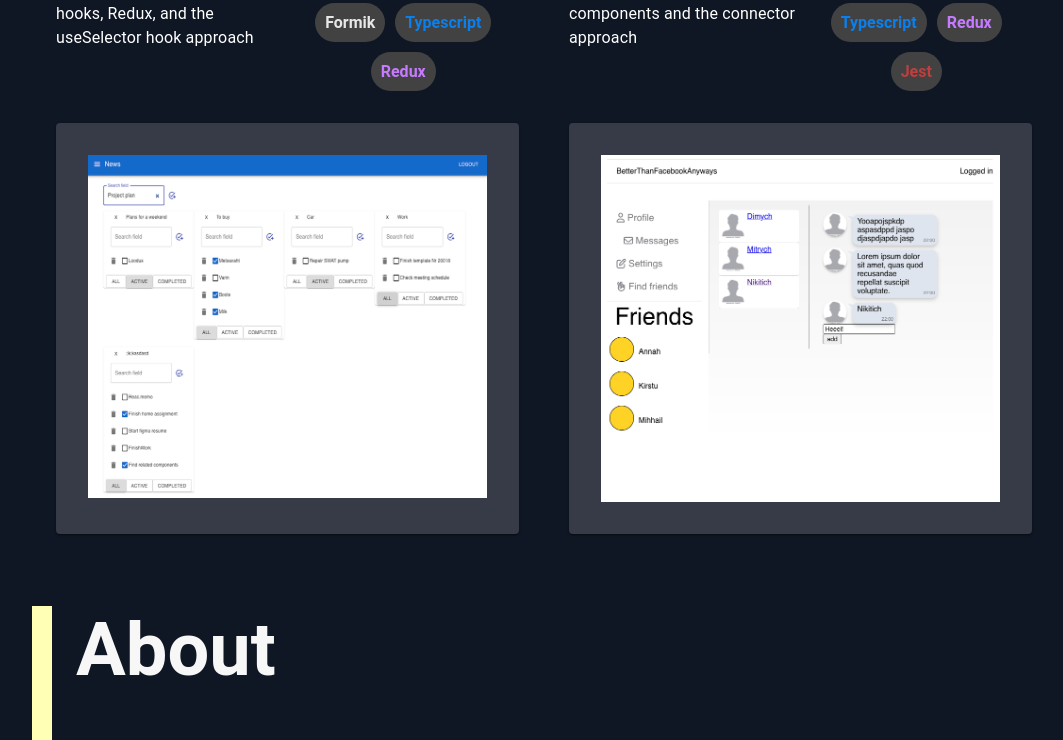
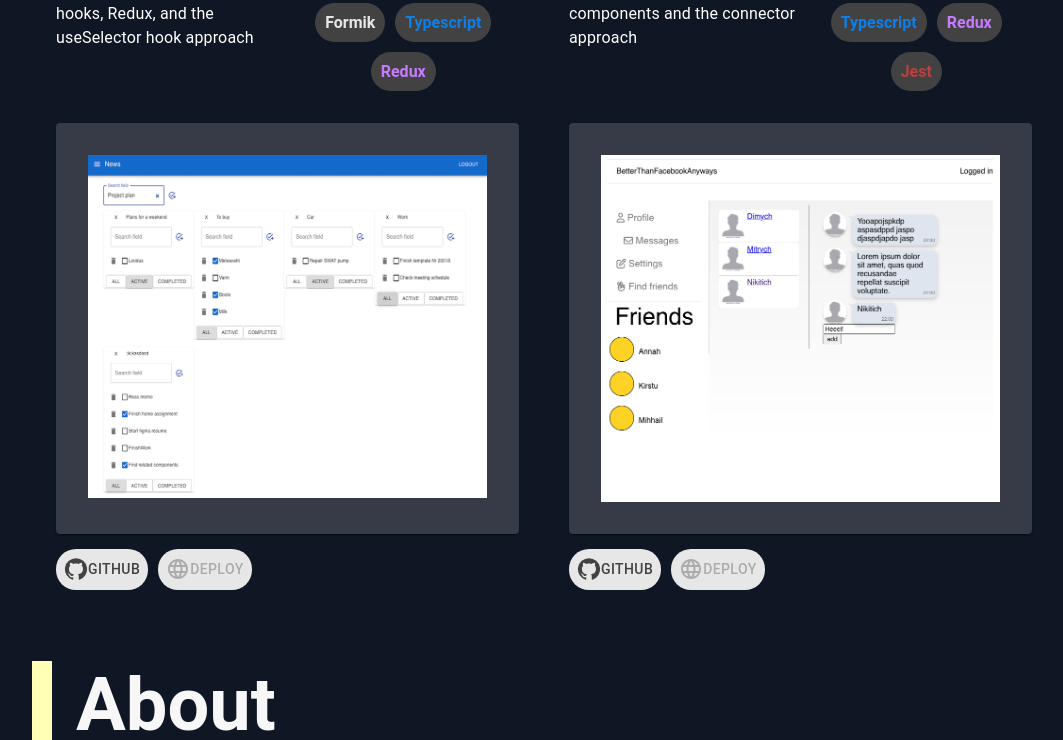
Before and after one commit to beamle/portfolio, a React (Create React App) app: page / in a window 1280 px wide. Shown: the part 890-1630 px from the top of the page, without its empty margins (96-1159 px from the left). Built offline with nearby package versions, Linux system fonts and the light colour scheme.

Commit message:
github + empty deploy

```diff
--- a/public/index.html
+++ b/public/index.html
@@ -13,7 +13,7 @@
     <link rel="apple-touch-icon" href="%PUBLIC_URL%/logo192.png" />
 
     <link rel="manifest" href="%PUBLIC_URL%/manifest.json" />
-    <title>Porfolo</title>
+    <title>Portfolio</title>
   </head>
   <body>
     <noscript></noscript>
--- a/src/components/Portfolio.module.css
+++ b/src/components/Portfolio.module.css
@@ -132,6 +132,22 @@
     margin: 0;
 }
 
+.item__stack__item__gh {
+    /*    background-color: #e7e7e7;*/
+    /*    border-radius: 25px;*/
+    /*    color: #424242;*/
+    /*    padding: 10px;*/
+    /*    margin: 0;*/
+}
+
+.item__stack__item__ghp {
+    /*background-color: #e7e7e7;*/
+    /*border-radius: 25px;*/
+    /*color: #424242;*/
+    /*padding: 10px;*/
+    /*margin: 0;*/
+}
+
 /*.item__picture {*/
 /*    display: flex;*/
 /*    justify-content: center;*/
--- a/src/components/Portfolio.tsx
+++ b/src/components/Portfolio.tsx
@@ -4,6 +4,9 @@ import Container from "@mui/material/Container";
 import Box from "@mui/material/Box";
 import Typography from "@mui/material/Typography";
 import Paper from "@mui/material/Paper";
+import GitHubIcon from '@mui/icons-material/GitHub';
+import LanguageIcon from '@mui/icons-material/Language';
+import {Button} from "@mui/material";
 
 const Portfolio = () => {
     return (
@@ -11,16 +14,26 @@ const Portfolio = () => {
             <Container>
                 <h1> Projects </h1>
             </Container>
-            <Container  sx={{
+            <Container sx={{
                 display: 'flex',
                 gap: '50px',
-                flexDirection: { xs: 'column', md: 'row' },
+                flexDirection: {xs: 'column', md: 'row'},
                 height: '100%',
             }}
             >
-                <Box sx={{display: 'flex', width: {md: '80%', sm: '100%', xs: '100%'}, flexDirection: 'column', flexWrap: 'wrap'}}>
+                <Box sx={{
+                    display: 'flex',
+                    width: {md: '80%', sm: '100%', xs: '100%'},
+                    flexDirection: 'column',
+                    flexWrap: 'wrap'
+                }}>
                     <div className={s.item__name}>
-                        <Typography sx={{fontSize: '24px', color: 'white', textTransform: 'uppercase', fontWeight: '900'}}>Todolist</Typography>
+                        <Typography sx={{
+                            fontSize: '24px',
+                            color: 'white',
+                            textTransform: 'uppercase',
+                            fontWeight: '900'
+                        }}>Todolist</Typography>
                     </div>
                     <Box sx={{display: 'flex', width: '100%'}}>
                         <div className={s.item__description} style={{flex: '1'}}>
@@ -36,17 +49,53 @@ const Portfolio = () => {
                             <div className={s.item__stack__item__red}>Redux</div>
                         </div>
                     </Box>
-
-                    <Paper sx={{mt: 4, padding: 4, backgroundColor: 'rgb(255 255 255 / 16%)', height: 'auto', alignItems: 'center', justifyContent: 'center'}}>
+                    <Paper sx={{
+                        mt: 4,
+                        padding: 4,
+                        backgroundColor: 'rgb(255 255 255 / 16%)',
+                        height: 'auto',
+                        alignItems: 'center',
+                        justifyContent: 'center'
+                    }}>
                         <img src="./pics/sm.png"
                              alt="Todolist"
                              className={s.image}
                              style={{width: '100%', height: 'auto', maxWidth: '100%'}}
                         />
                     </Paper>
+                    <Box>
+                        <div className={s.item__stack__container}
+                             style={{marginTop: '15px', justifyContent: 'flex-start'}}>
+                            <div className={s.item__stack__item__gh}>
+                                <Button href="https://github.com/beamle/1-todolist" target="_blank" sx={{borderRadius: 5, p: 1, color: '#424242', backgroundColor: '#e7e7e7', '&:hover': {
+                                        color: '#e7e7e7', backgroundColor: '#424242'},}}>
+                                    <GitHubIcon/>
+                                    GitHub
+                                </Button>
+                            </div>
+                            <div className={s.item__stack__item__ghp}>
+                                <Button disabled={true} href="https://beamle.github.io/1-todolist" target="_blank" sx={{borderRadius: 5, p: 1, color: '#424242', backgroundColor: '#e7e7e7', '&:hover': {
+                                        color: '#e7e7e7', backgroundColor: '#424242'},}}>
+                                    <LanguageIcon/>
+                                    Deploy
+                                </Button>
+                            </div>
+                        </div>
+
+                    </Box>
                 </Box>
-                <Box sx={{display: 'flex', width: {md: '80%', sm: '100%', xs: '100%'}, flexDirection: 'column', flexWrap: 'wrap'}}>
-                    <div className={s.item__name}><Typography sx={{fontSize: '24px', color: 'white', textTransform: 'uppercase', fontWeight: '900'}}>SocialMedia</Typography></div>
+                <Box sx={{
+                    display: 'flex',
+                    width: {md: '80%', sm: '100%', xs: '100%'},
+                    flexDirection: 'column',
+                    flexWrap: 'wrap'
+                }}>
+                    <div className={s.item__name}><Typography sx={{
+                        fontSize: '24px',
+                        color: 'white',
+                        textTransform: 'uppercase',
+                        fontWeight: '900'
+                    }}>SocialMedia</Typography></div>
                     <Box sx={{display: 'flex', width: '100%'}}>
                         <div className={s.item__description} style={{flex: '1'}}>
                             <Typography sx={{color: 'white'}}>Social-network developed using React-Redux, utilizing
@@ -61,13 +110,37 @@ const Portfolio = () => {
                             <div className={s.item__stack__item__jest}>Jest</div>
                         </div>
                     </Box>
-                    <Paper sx={{mt: 4, padding: 4, backgroundColor: 'rgb(255 255 255 / 16%)', height: 'auto', alignItems: 'center', justifyContent: 'center'}}>
+                    <Paper sx={{
+                        mt: 4,
+                        padding: 4,
+                        backgroundColor: 'rgb(255 255 255 / 16%)',
+                        height: 'auto',
+                        alignItems: 'center',
+                        justifyContent: 'center'
+                    }}>
                         <img src="./pics/tl.png"
                              alt="SocialMedia"
                              className={s.image}
                              style={{width: '100%', height: '100%', maxWidth: '100%'}}
                         />
                     </Paper>
+                    <div className={s.item__stack__container}
+                         style={{marginTop: '15px', justifyContent: 'flex-start'}}>
+                        <div className={s.item__stack__item__gh}>
+                            <Button href="https://github.com/beamle/samurai-way-main" target="_blank" sx={{borderRadius: 5, p: 1, color: '#424242', backgroundColor: '#e7e7e7', '&:hover': {
+                                    color: '#e7e7e7', backgroundColor: '#424242'},}}>
+                                <GitHubIcon/>
+                                GitHub
+                            </Button>
+                        </div>
+                        <div className={s.item__stack__item__ghp}>
+                            <Button disabled={true} href="" target="_blank" sx={{borderRadius: 5, p: 1, color: '#424242', backgroundColor: '#e7e7e7', '&:hover': {
+                                    color: '#e7e7e7', backgroundColor: '#424242'},}}>
+                                <LanguageIcon/>
+                                Deploy
+                            </Button>
+                        </div>
+                    </div>
                 </Box>
             </Container>
         </div>
```
Also changed, not shown: public/pics/github.png (added).
